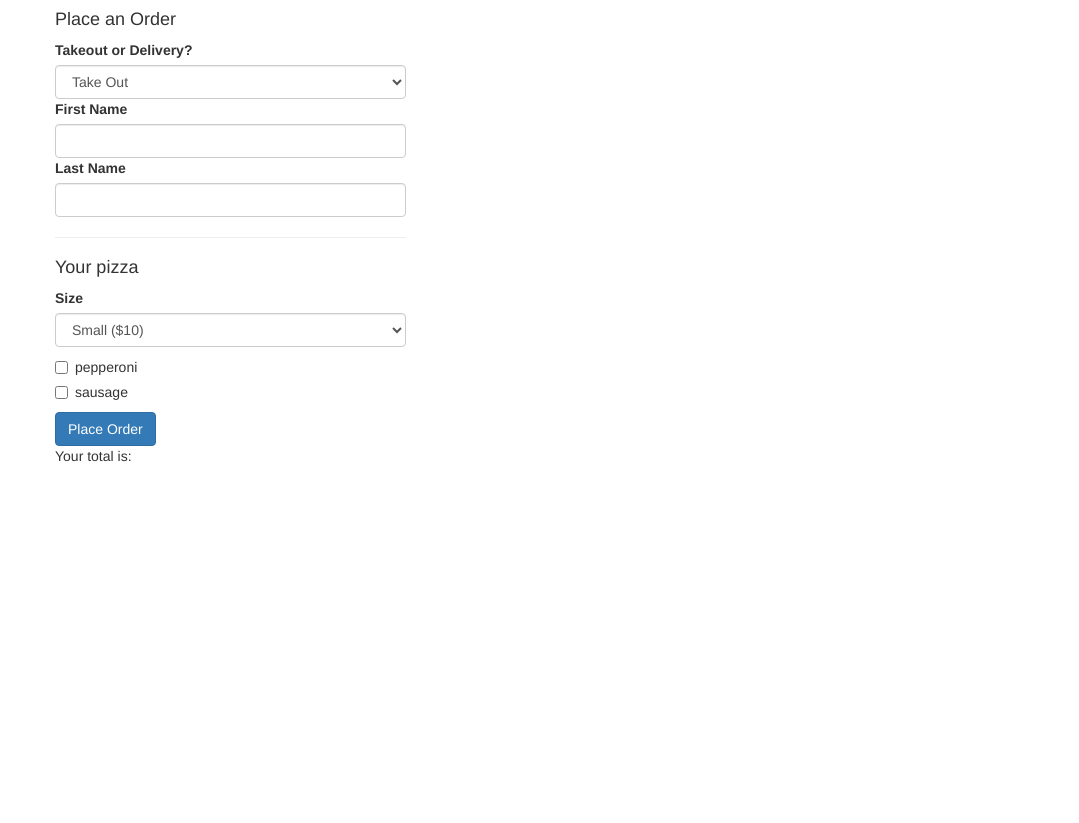
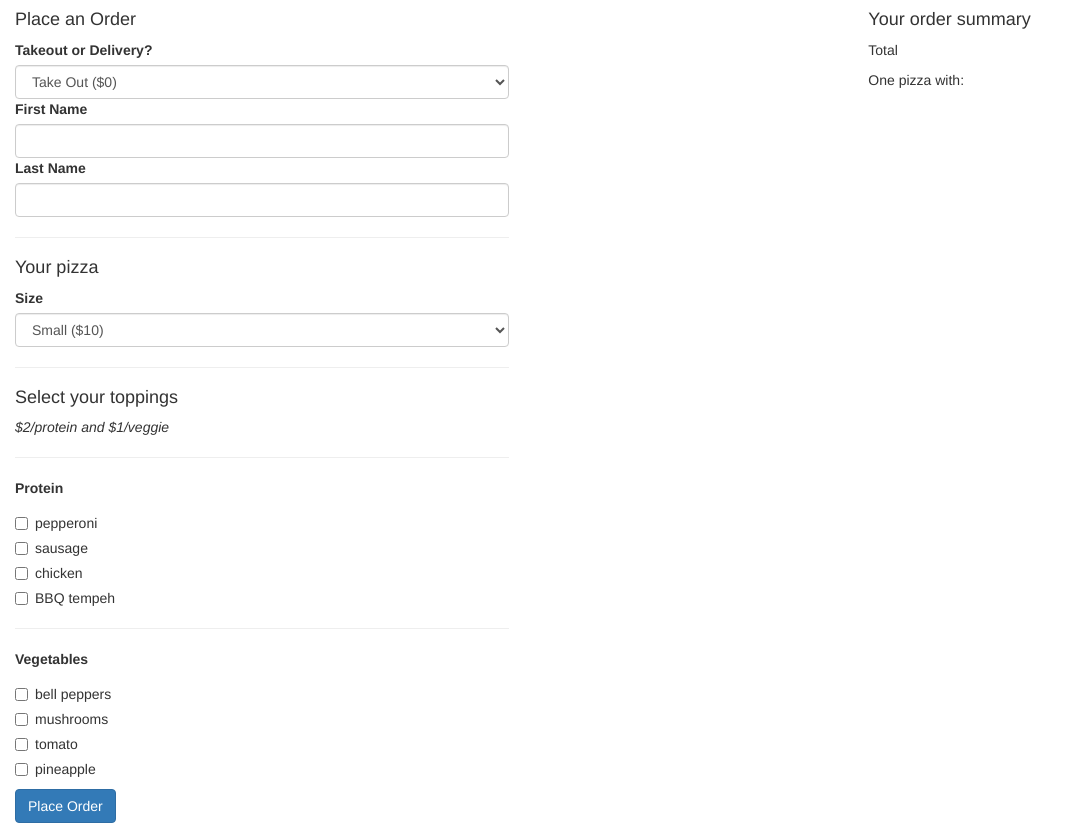
Before and after one commit to JulesKhong/Pizza-Love, a plain HTML site: page index.html in a window 1280 px wide. Shown: the whole page, without its empty margins (0-1079 px from the left). Before the commit the page ends 800 px from the top, so only its background shows below. Drawn offline with nearby package versions, Linux system fonts and the light colour scheme.

Commit message:
Show order price summary with ordered size

```diff
--- a/css/styles.css
+++ b/css/styles.css
@@ -1,7 +1,11 @@
 #orderForm {
-  width: 30%;
+  width: 60%;
 }
-/*
-.results {
+
+/*.results {
   display: none;
 }*/
+
+/*body {
+  background-color:
+}*/
--- a/index.html
+++ b/index.html
@@ -10,17 +10,14 @@
     <title>Ma's Pizza</title>
   </head>
   <body>
-    <div class="container">
+    <div class="container-fluid">
       <div class="row">
-        <div class="col-4-sm">
-
-        </div>
-        <div class="col-4-sm">
+        <div class="col-md-8">
           <form id="orderForm">
           <h4>Place an Order</h4>
           <label for="transportMethod">Takeout or Delivery?</label>
           <select id="transportMethod" class="form-control">
-            <option value="takeOut">Take Out</option>
+            <option value="takeOut">Take Out ($0)</option>
             <option value="delivery">Delivery ($5)</option>
           </select>
           <label for="firstName">First Name</label>
@@ -36,7 +33,12 @@
             <option value="large">Large ($20)</option>
           </select>
 <!-- PROTEIN -->
+          <hr>
           <div class="protein">
+            <h4>Select your toppings</h4>
+            <em>$2/protein and $1/veggie</em>
+            <hr>
+            <label>Protein</label>
             <div class="checkbox">
               <label>
               <input class="protein" id="pepperoni" type="checkbox" value="pepperoni" name="protein">
@@ -49,15 +51,60 @@
               sausage
               </label>
             </div>
+            <div class="checkbox">
+              <label>
+              <input class="protein" id="chicken" type="checkbox" value="chicken" name="protein">
+              chicken
+              </label>
+            </div>
+            <div class="checkbox">
+              <label>
+              <input class="protein" id="tempeh" name="protein" type="checkbox" value="BBQ tempeh">
+              BBQ tempeh
+              </label>
+            </div>
+          </div>
+<!-- VEGETABLES -->
+          <hr>
+          <div class="veg">
+            <label>Vegetables</label>
+            <div class="checkbox">
+              <label>
+              <input class="veggie" type="checkbox" value="bell peppers" name="veggie">
+              bell peppers
+              </label>
+            </div>
+            <div class="checkbox">
+              <label>
+              <input class="veggie" name="veggie" type="checkbox" value="mushrooms">
+              mushrooms
+              </label>
+            </div>
+            <div class="checkbox">
+              <label>
+              <input class="veggie" type="checkbox" value="tomato" name="veggie">
+              tomato
+              </label>
+            </div>
+            <div class="checkbox">
+              <label>
+              <input class="veggie" name="veggie" type="checkbox" value=" pineapple">
+              pineapple
+              </label>
+            </div>
           </div>
           <button class="btn btn-primary" type="submit" name="order">Place Order</button>
           </form>
+        </div>
+        <div class="col-md-4">
           <div class="results">
-            <p>Your total is: <span id="totalPrice"></span></p>
+            <h4>Your order summary</h4>
+            <p>Total <span id="totalPrice"></span></p>
+            <p> One <span id="summarySize"></span> pizza with:</p>
+            <ul id="summaryToppings">
+
+            </ul>
           </div>
-        </div>
-        <div class="col-4-sm">
-
         </div>
       </div>
     </div>
--- a/js/scripts.js
+++ b/js/scripts.js
@@ -1,10 +1,10 @@
 // BACK END LOGIC
-function Pizza (delivery, pizzaSize, protein){
+function Pizza (delivery, pizzaSize, protein, veggie){
   // this.orderName =
   this.delivery = delivery;
   this.pizzaSize = pizzaSize;
-  // this.veg = veg,
   this.protein = protein;
+  this.veggie = veggie,
   // this.extras = [],
   this.total = 10;
 }
@@ -28,34 +28,18 @@ Pizza.prototype.addDeliverytoTotal = function() {
 };
 
 Pizza.prototype.addProtein = function() {
-
-
   for (var j=0 ; j < this.protein.length ; j++ ){
     if (this.protein.length )
     this.total += 2;
   }
 };
-  // for (var prop in toppingOption) {
-  //   for (var i=0, i < this.topping.length; i++){
-  //     if (this.topping[i] == toppingOption[prop]['topping']){
-  //       total
-  //     }
-  //   }
-  // }
 
-
-
-
-
-// for (var prop in toppingList){      //Searches through list of toppings and pushes price of matching into priceOptionsArray
-//   for (var i=0; i < this.toppings.length; i++){
-//     if (this.toppings[i] == toppingList[prop]['topping']){
-//      priceOptionsArray.push(toppingList[prop]['price']);
-//     }
-//   }
-// } return priceOptionsArray;
-// }
-
+Pizza.prototype.addVeggie = function() {
+  for (var j=0 ; j < this.veggie.length ; j++ ){
+    if (this.veggie.length )
+    this.total += 1;
+  }
+};
 
 
 // FRONT END LOGIC
@@ -75,8 +59,12 @@ $(document).ready(function(){
       protein.push($(this).val());
     });
 
+    var veggie = [];
+    $.each($("input[name='veggie']:checked"), function() {
+      veggie.push($(this).val());
+    });
 
-    var newPizza = new Pizza (delivery, orderedPizzaSize, protein);
+    var newPizza = new Pizza (delivery, orderedPizzaSize, protein, veggie);
     newPizza.addSizetoTotal();
     newPizza.addDeliverytoTotal();
     newPizza.addProtein();
@@ -84,6 +72,8 @@ $(document).ready(function(){
     debugger;
     $(".results").show;
     $("#totalPrice").append(newPizza.total);
+    $("#summarySize").append(newPizza.pizzaSize);
+
     console.log(newPizza.total);
   })
 
```
